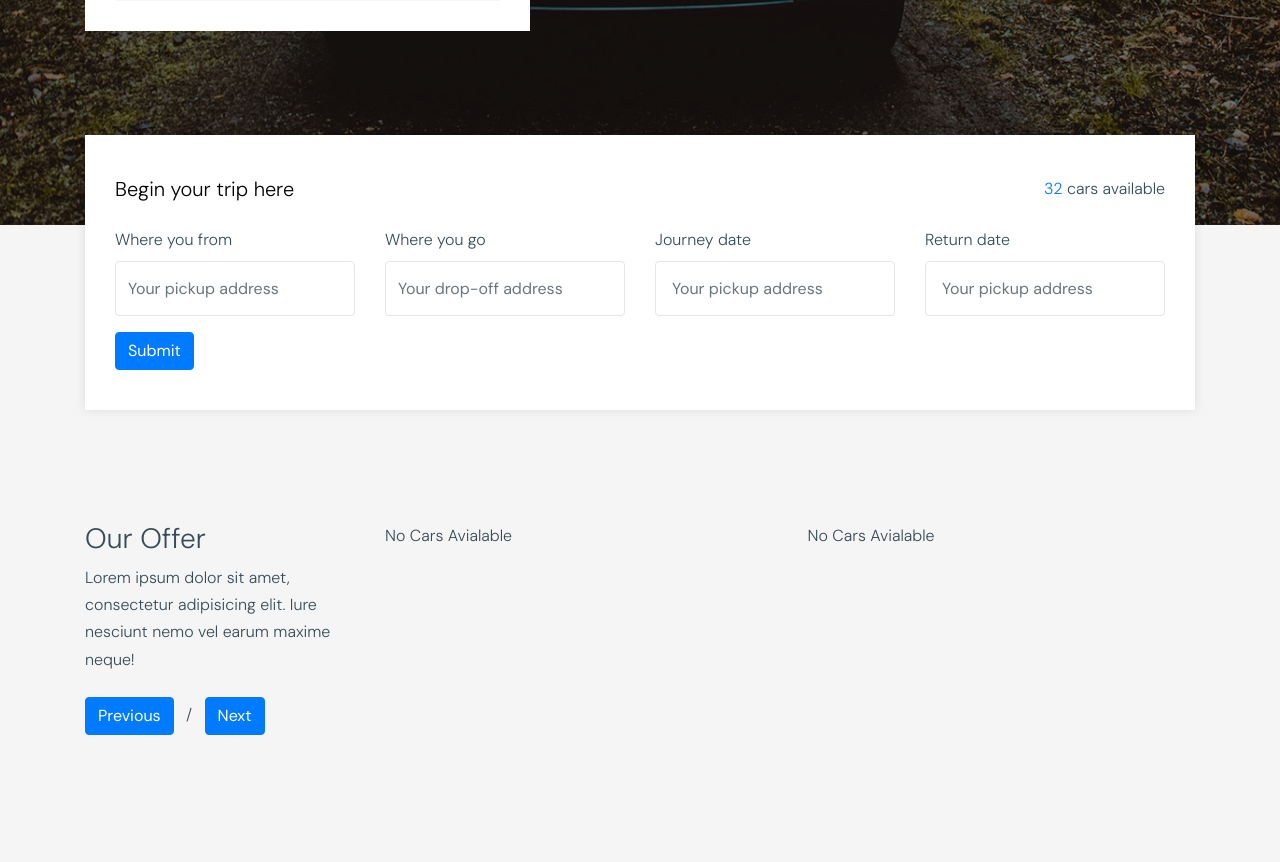
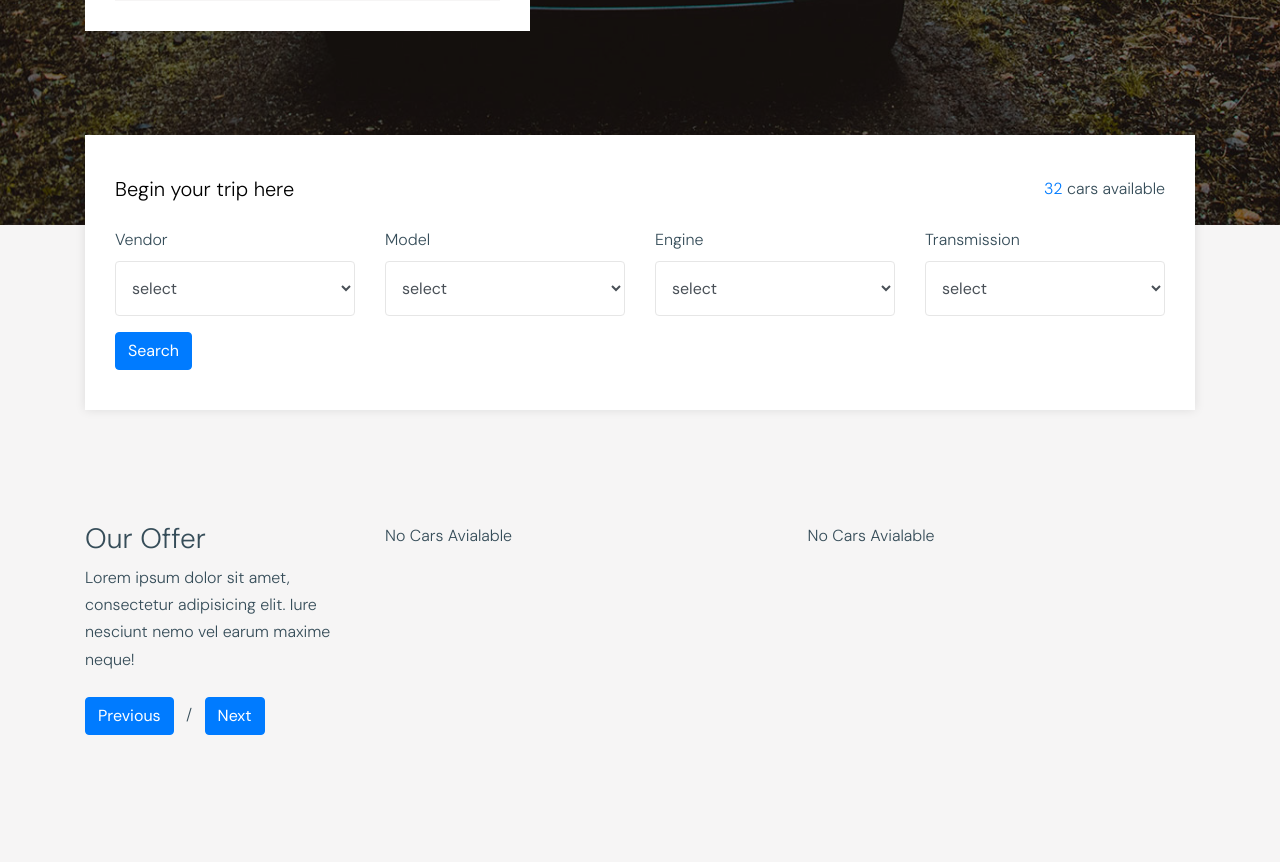
Before and after one commit to macnaer/Unkown, a Django app: page / in a window 1280 px wide. Shown: the part 675-1537 px from the top of the page. Run offline with Django 3.2, Linux system fonts and the light colour scheme; data that the repository does not hold is empty; some libraries are stand-ins or nearby versions; some web fonts are replaced.

Commit message:
Start working with filters

```diff
--- a/app/cars/urls.py
+++ b/app/cars/urls.py
@@ -4,5 +4,5 @@ from . import views
 
 urlpatterns = [
     path('', views.index, name='carlist'),
-    path('<int:carlist_id>', views.singlecar, name="singlecar")
+    path('<int:carlist_id>', views.singlecar, name="singlecar"),
 ]
--- /dev/null
+++ b/app/pages/cars_Info.py
@@ -0,0 +1,16 @@
+vendor_list = [
+    "Audi",
+    "BMW",
+    "Volvo"
+]
+
+models_list = [
+    "A6",
+    "X3",
+    "CX60"
+]
+
+engine_list = [
+    "Diesel",
+    "Benzin"
+]
--- a/app/pages/urls.py
+++ b/app/pages/urls.py
@@ -6,5 +6,6 @@ urlpatterns = [
     path('', views.index, name="index"),
     path("about", views.about, name="about"),
     path("services", views.services, name="services"),
-    path("contact", views.contact, name="contact")
+    path("contact", views.contact, name="contact"),
+    path("search", views.search, name='search')
 ]
--- a/app/pages/views.py
+++ b/app/pages/views.py
@@ -2,12 +2,12 @@ from django.shortcuts import render
 
 from cars.models import CarsList
 from carmanager.models import CarManager
+from .cars_Info import vendor_list, models_list, engine_list
 
 
 def index(request):
 
     cars = CarsList.objects.all().filter(is_published=True)[:4]
-
     context = {
         'cars': cars
     }
@@ -34,3 +34,31 @@ def services(request):
 def contact(request):
     data = {'title': "Contact Us"}
     return render(request, 'pages/contact.html', data)
+
+
+def search(request):
+    query = CarsList.objects.order_by("vendor")
+
+    if "vendor" in request.GET:
+        vendor = request.GET["vendor"]
+        if vendor:
+            query = query.filter(vendor__iexact=vendor)
+
+    if "model" in request.GET:
+        model = request.GET["model"]
+        if model:
+            query = query.filter(model__iexact=model)
+
+    if "engine" in request.GET:
+        engine = request.GET["engine"]
+        if engine:
+            query = query.filter(engine__iexact=engine)
+
+    context = {
+        "vendor_list": vendor_list,
+        "models_list": models_list,
+        "engine_list": engine_list,
+        "cars": query,
+    }
+
+    return render(request, 'pages/search.html', context)
--- a/app/templates/pages/index.html
+++ b/app/templates/pages/index.html
@@ -7,7 +7,7 @@
     <div class="row">
       <div class="col-12">
 
-        <form class="trip-form">
+        <form class="trip-form" action="{% url 'search' %}">
           <div class="row align-items-center mb-4">
             <div class="col-md-6">
               <h3 class="m-0">Begin your trip here</h3>
@@ -18,25 +18,49 @@
           </div>
           <div class="row">
             <div class="form-group col-md-3">
-              <label for="cf-1">Where you from</label>
-              <input type="text" id="cf-1" placeholder="Your pickup address" class="form-control">
+              <label for="cf-1">Vendor</label>
+              <select class="form-control" name="vendor" id="exampleFormControlSelect1">
+                <option>select</option>
+                {% for car in cars %}
+                <option value="{{ car.vendor }}">{{ car.vendor }}</option>
+                {% endfor  %}
+
+              </select>
             </div>
             <div class="form-group col-md-3">
-              <label for="cf-2">Where you go</label>
-              <input type="text" id="cf-2" placeholder="Your drop-off address" class="form-control">
+              <label for="cf-2">Model</label>
+              <select class="form-control" name="model" id="exampleFormControlSelect1">
+                <option>select</option>
+                {% for car in cars %}
+                <option value="{{ car.model }}">{{ car.model }}</option>
+                {% endfor  %}
+
+              </select>
             </div>
             <div class="form-group col-md-3">
-              <label for="cf-3">Journey date</label>
-              <input type="text" id="cf-3" placeholder="Your pickup address" class="form-control datepicker px-3">
+              <label for="cf-3">Engine</label>
+              <select class="form-control" name="engine" id="exampleFormControlSelect1">
+                <option>select</option>
+                {% for car in cars %}
+                <option value="{{ car.engine }}">{{ car.engine }}</option>
+                {% endfor  %}
+
+              </select>
             </div>
             <div class="form-group col-md-3">
-              <label for="cf-4">Return date</label>
-              <input type="text" id="cf-4" placeholder="Your pickup address" class="form-control datepicker px-3">
+              <label for="cf-4">Transmission</label>
+              <select class="form-control" name="transmission" id="exampleFormControlSelect1">
+                <option>select</option>
+                {% for car in cars %}
+                <option value="{{ car.transmission }}">{{ car.transmission }}</option>
+                {% endfor  %}
+
+              </select>
             </div>
           </div>
           <div class="row">
             <div class="col-lg-6">
-              <input type="submit" value="Submit" class="btn btn-primary">
+              <input type="submit" value="Search" class="btn btn-primary">
             </div>
           </div>
         </form>
```
Also changed, not shown: app/templates/pages/search.html (added, +150 -0 lines), app/cars/views.py (line endings or trailing spaces).
